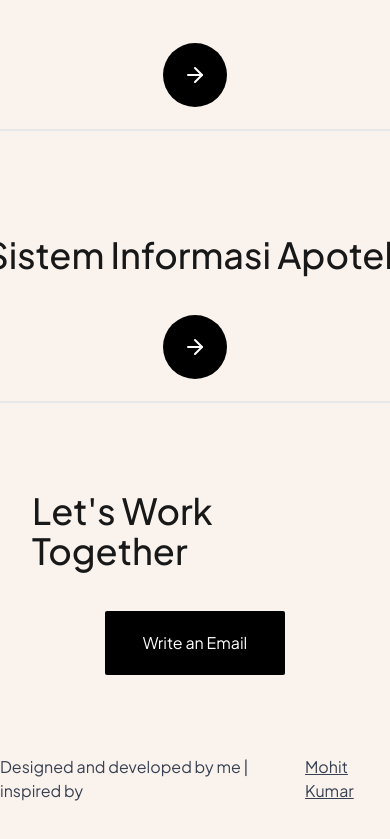
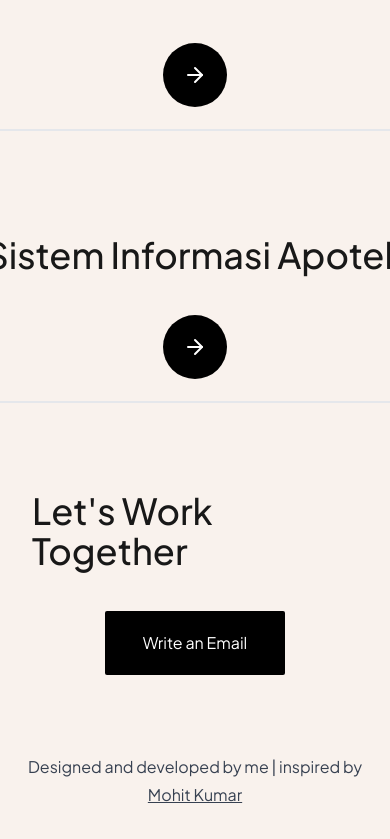
Before and after one commit to wildanrizkii/profile-portfolio, a Next.js app: page / in a window 390 px wide. Shown: the part 2005-2844 px from the top of the page. Built offline with nearby package versions, Linux system fonts and the light colour scheme.

Commit message:
fix footer

```diff
--- a/src/components/Home/index.jsx
+++ b/src/components/Home/index.jsx
@@ -237,7 +237,7 @@ const Portfolio = () => {
 
       {/* Footer */}
       <footer className="py-8 bg-transparent mt-12">
-        <div className="text-gray-700 flex justify-center items-center gap-1">
+        <div className="text-gray-700 flex flex-col md:flex-row justify-center items-center gap-1 text-center">
           <div>Designed and developed by me | inspired by</div>
           <a href="https://mohitkumar.dev/" className="underline">
             Mohit Kumar
```
